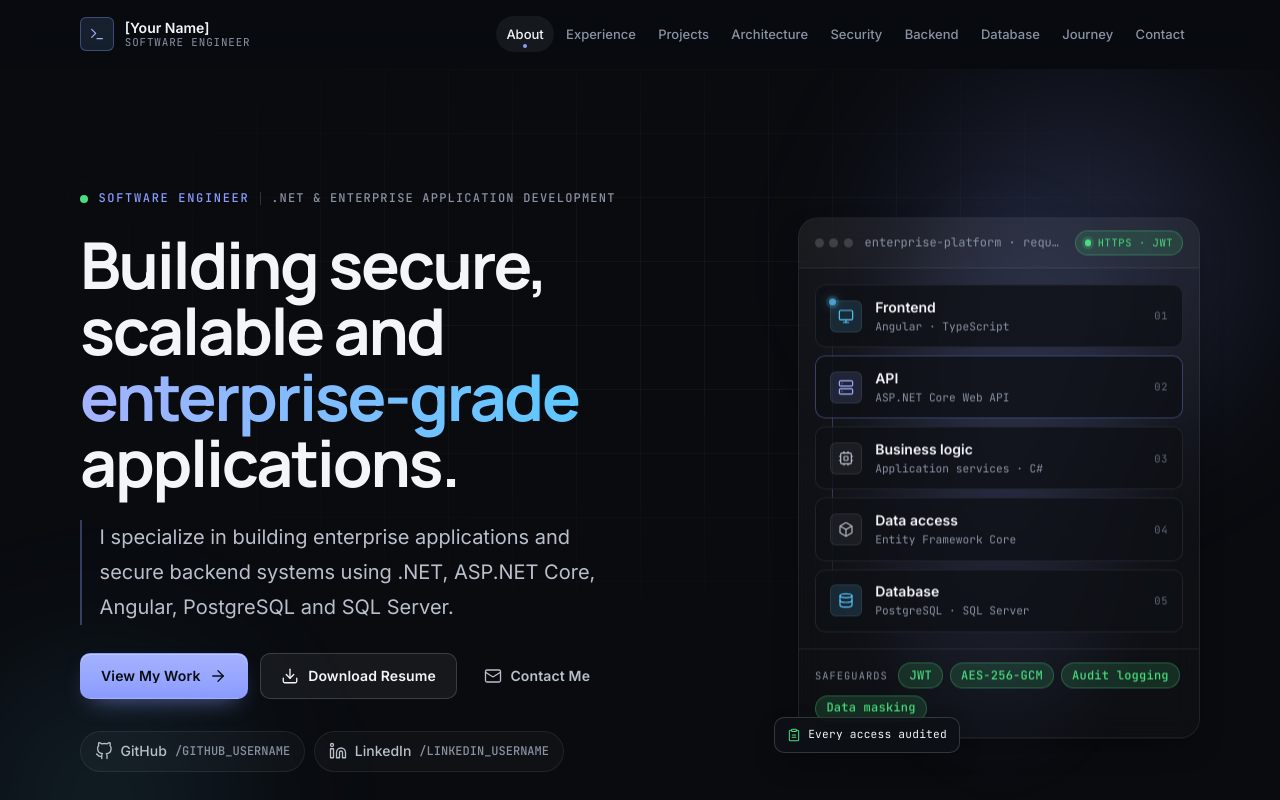
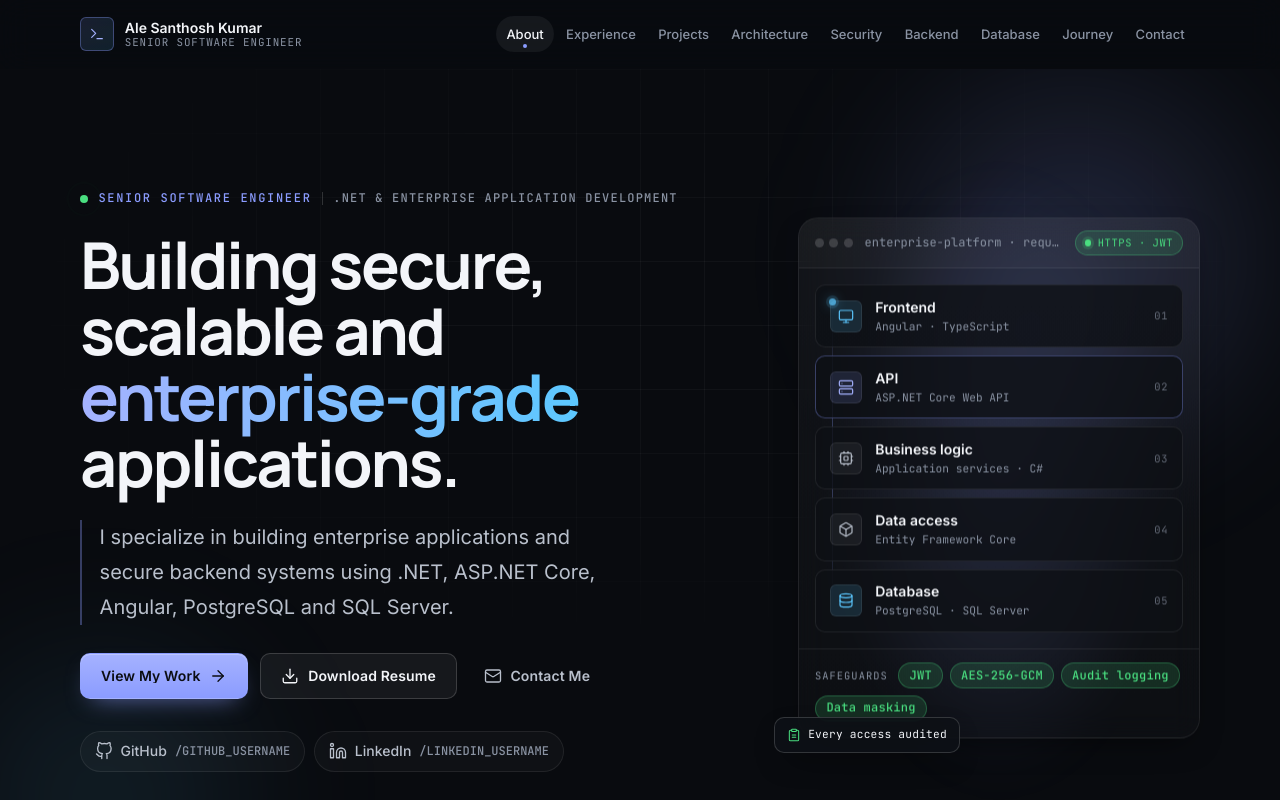
Before and after one commit to Santhoshkumarale/portfolio_website, an Angular app: page / in a window 1280 px wide. Shown: the top 800 px of the page. Built offline with nearby package versions, Linux system fonts and the light colour scheme.

Commit message:
Set name to Ale Santhosh Kumar, role to Senior Software Engineer and the GitHub Pages site URL
Co-authored-by: Santhoshkumarale <Santhoshkumarale@users.noreply.github.com>

```diff
--- a/src/app/data/portfolioData.ts
+++ b/src/app/data/portfolioData.ts
@@ -9,9 +9,9 @@ import { PortfolioData } from './portfolio.models';
  */
 export const portfolioData: PortfolioData = {
   personal: {
-    name: '[Your Name]',
-    role: 'Software Engineer',
-    positioning: 'Software Engineer | .NET & Enterprise Application Development',
+    name: 'Ale Santhosh Kumar',
+    role: 'Senior Software Engineer',
+    positioning: 'Senior Software Engineer | .NET & Enterprise Application Development',
     headline: 'Building secure, scalable and enterprise-grade applications.',
     headlineHighlight: 'enterprise-grade',
     supportingText:
@@ -20,7 +20,7 @@ export const portfolioData: PortfolioData = {
     email: '[your.email@example.com]',
     githubUsername: 'GITHUB_USERNAME',
     linkedinUsername: 'LINKEDIN_USERNAME',
-    websiteUrl: '[https://your-domain.example]',
+    websiteUrl: 'https://santhoshkumarale.github.io/portfolio_website',
   },
 
   nav: [
--- a/src/index.html
+++ b/src/index.html
@@ -2,12 +2,14 @@
 <html lang="en">
   <head>
     <meta charset="utf-8" />
-    <title>Software Engineer | .NET &amp; Enterprise Application Development</title>
+    <title>
+      Ale Santhosh Kumar | Senior Software Engineer | .NET &amp; Enterprise Application Development
+    </title>
     <base href="/" />
     <meta name="viewport" content="width=device-width, initial-scale=1" />
     <meta
       name="description"
-      content="Software Engineer specialising in .NET, ASP.NET Core, Angular, PostgreSQL and SQL Server. Building secure, scalable enterprise applications with a focus on HRMS systems, REST APIs, application security, encryption and audit logging."
+      content="Ale Santhosh Kumar — Senior Software Engineer specialising in .NET, ASP.NET Core, Angular, PostgreSQL and SQL Server. Building secure, scalable enterprise applications with a focus on HRMS systems, REST APIs, application security, encryption and audit logging."
     />
     <meta name="color-scheme" content="dark" />
     <meta name="theme-color" content="#090b0f" />
@@ -16,18 +18,18 @@
     <meta property="og:type" content="website" />
     <meta
       property="og:title"
-      content="Software Engineer | .NET &amp; Enterprise Application Development"
+      content="Ale Santhosh Kumar | Senior Software Engineer | .NET &amp; Enterprise Application Development"
     />
     <meta
       property="og:description"
       content="Building secure, scalable and enterprise-grade applications with .NET, ASP.NET Core, Angular, PostgreSQL and SQL Server."
     />
-    <meta property="og:site_name" content="Software Engineer Portfolio" />
+    <meta property="og:site_name" content="Ale Santhosh Kumar — Portfolio" />
     <meta property="og:locale" content="en_US" />
     <meta name="twitter:card" content="summary" />
     <meta
       name="twitter:title"
-      content="Software Engineer | .NET &amp; Enterprise Application Development"
+      content="Ale Santhosh Kumar | Senior Software Engineer | .NET &amp; Enterprise Application Development"
     />
     <meta
       name="twitter:description"
```
Also changed, not shown: 1 other file (tests, documents, lock files or other folders).
